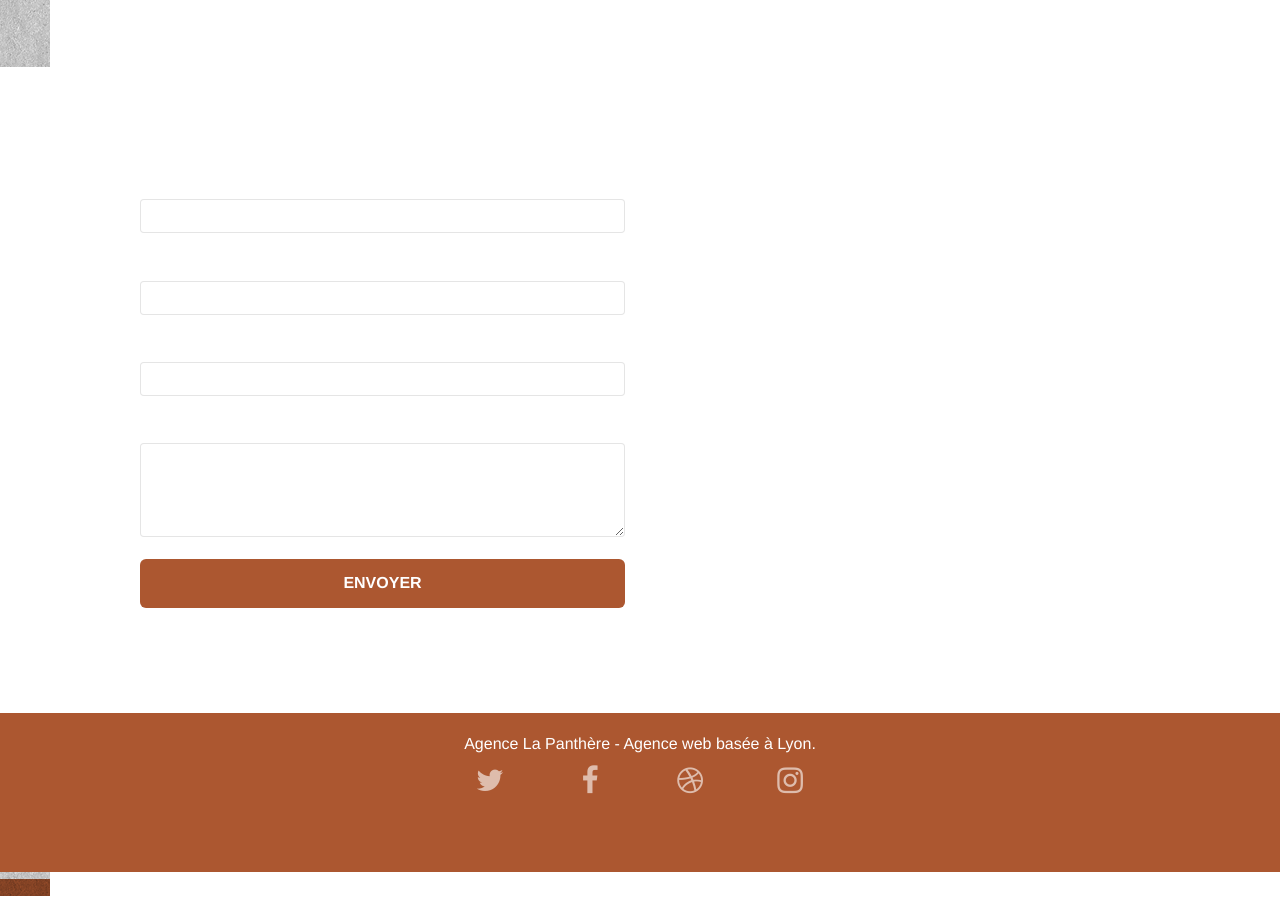
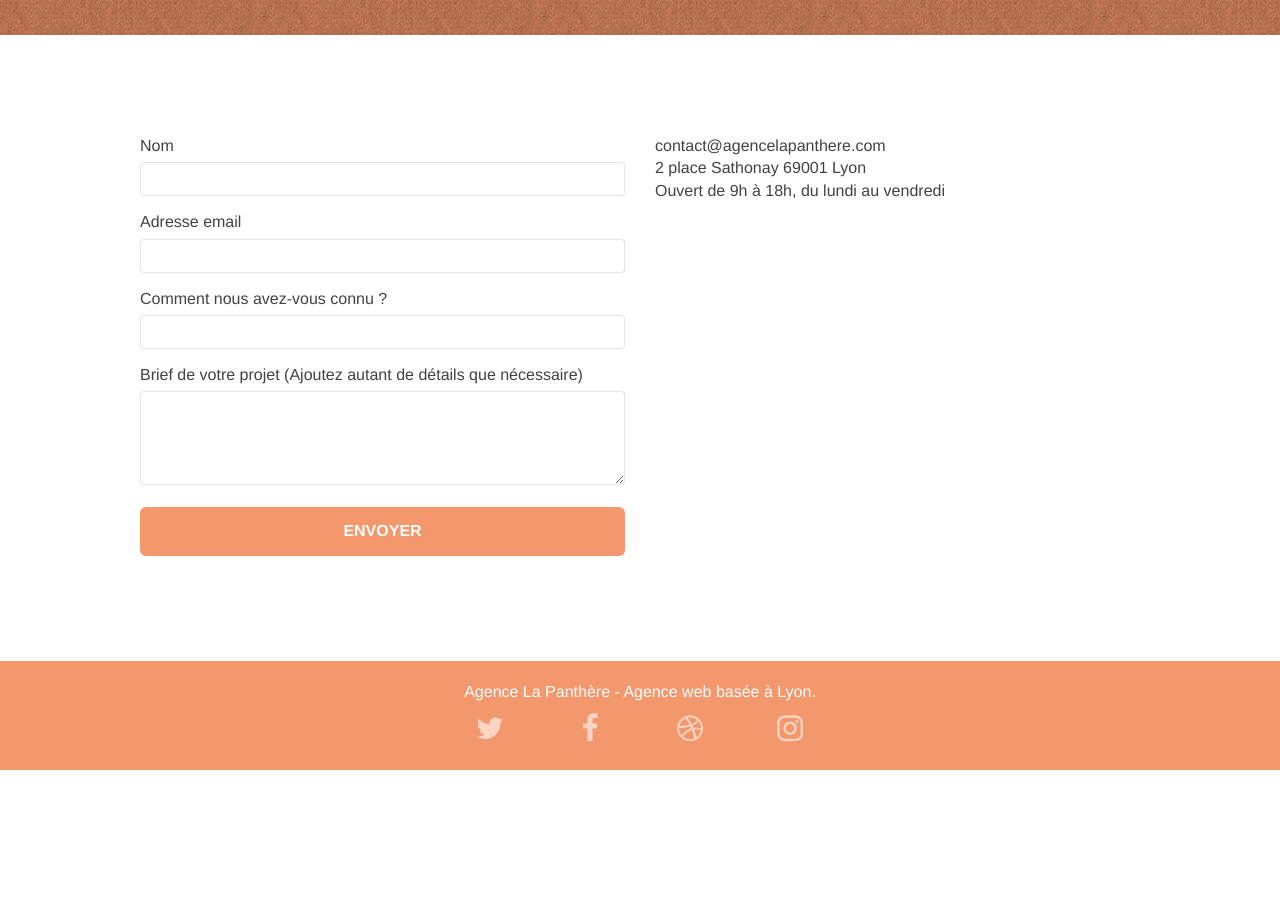
Before and after one commit to WalTho/SEO_OC, a plain HTML site: page contact.html in a window 1280 px wide. Shown: the part 360-1264 px from the top of the page. After the commit the page ends 1130 px from the top, so only its background shows below. Drawn offline with Linux system fonts and the light colour scheme.

Commit message:
Revert "refactor: accessibility and seo rectifications (#12)" (#13)
This reverts commit 495f2d7324a5af68069c2a3a1c5a7731671b384d.

```diff
--- a/contact.html
+++ b/contact.html
@@ -31,9 +31,9 @@
     </head>
     <body>
         <!-- Principal conteneur -->
-        <main class="page-container">
+        <div class="page-container">
             <!-- bloc-0 -->
-            <section class="bloc bgc-white l-bloc" id="bloc-0">
+            <div class="bloc bgc-white l-bloc" id="bloc-0">
                 <div class="container bloc-sm">
                     <nav class="navbar row">
                         <div class="navbar-header">
@@ -70,11 +70,11 @@
                         </div>
                     </nav>
                 </div>
-            </section>
+            </div>
             <!-- bloc-0 END -->
 
             <!-- bloc-6 -->
-            <secton
+            <div
                 class="bloc bg-dots-bg bg-repeat bgc-atomic-tangerine d-bloc bloc-bg-texture texture-paper"
                 id="bloc-6"
             >
@@ -95,11 +95,11 @@
                         </div>
                     </div>
                 </div>
-            </section>
+            </div>
             <!-- bloc-6 END -->
 
             <!-- bloc-7 -->
-            <section class="bloc bgc-white l-bloc" id="bloc-7">
+            <div class="bloc bgc-white l-bloc" id="bloc-7">
                 <div class="container bloc-lg">
                     <div class="row">
                         <div class="col-sm-6">
@@ -110,7 +110,7 @@
                                 fail-msg="Sorry it seems that our mail server is not responding, Sorry for the inconvenience!"
                             >
                                 <div class="form-group">
-                                    <label for="name"> Nom </label>
+                                    <label> Nom </label>
                                     <input
                                         id="name"
                                         class="form-control"
@@ -118,7 +118,7 @@
                                     />
                                 </div>
                                 <div class="form-group">
-                                    <label for="email"> Adresse email </label>
+                                    <label> Adresse email </label>
                                     <input
                                         id="email"
                                         class="form-control"
@@ -127,7 +127,7 @@
                                     />
                                 </div>
                                 <div class="form-group">
-                                    <label for="input_504">
+                                    <label>
                                         Comment nous avez-vous connu ?
                                     </label>
                                     <input
@@ -138,7 +138,7 @@
                                     />
                                 </div>
                                 <div class="form-group">
-                                    <label for="message">
+                                    <label>
                                         Brief de votre projet (Ajoutez autant de
                                         détails que nécessaire)<br /> </label
                                     ><textarea
@@ -166,7 +166,7 @@
                         </div>
                     </div>
                 </div>
-            </section>
+            </div>
             <!-- bloc-7 END -->
 
             <!-- ScrollToTop Button -->
@@ -178,7 +178,7 @@
             <!-- ScrollToTop Button END-->
 
             <!-- Footer - bloc-8 -->
-            <footer class="bloc bgc-atomic-tangerine d-bloc" id="bloc-8">
+            <div class="bloc bgc-atomic-tangerine d-bloc" id="bloc-8">
                 <div class="container bloc-sm">
                     <div class="row">
                         <div class="col-sm-12">
@@ -188,7 +188,7 @@
                             <div class="row row-no-gutters social">
                                 <div class="col-sm-3">
                                     <div class="text-center">
-                                        <a class="social" href="index.html" aria-label="Twitter"
+                                        <a class="social" href="index.html"
                                             ><span
                                                 class="fa fa-twitter icon-md"
                                             ></span
@@ -197,7 +197,7 @@
                                 </div>
                                 <div class="col-sm-3">
                                     <div class="text-center">
-                                        <a class="social" href="index.html" aria-label="Facebook"
+                                        <a class="social" href="index.html"
                                             ><span
                                                 class="fa fa-facebook icon-md"
                                             ></span
@@ -206,7 +206,7 @@
                                 </div>
                                 <div class="col-sm-3">
                                     <div class="text-center">
-                                        <a class="social" href="index.html" aria-label="Dribbble"
+                                        <a class="social" href="index.html"
                                             ><span
                                                 class="fa fa-dribbble icon-md"
                                             ></span
@@ -215,7 +215,7 @@
                                 </div>
                                 <div class="col-sm-3">
                                     <div class="text-center">
-                                        <a class="social" href="index.html" aria-label="fa-instagram"
+                                        <a class="social" href="index.html"
                                             ><span
                                                 class="fa fa-instagram icon-md"
                                             ></span
@@ -226,9 +226,9 @@
                         </div>
                     </div>
                 </div>
-            </footer>
+            </div>
             <!-- Footer - bloc-8 END -->
-        </main>
+        </div>
         <!-- Principal conteneur END -->
     </body>
 </html>
--- a/style.css
+++ b/style.css
@@ -102,7 +102,7 @@ a:hover {
 }
 
 .d-bloc {
-    color: #FFFFFF;
+    color: #424242;
     font-size: 16px;
     line-height: 2;
 }
@@ -376,7 +376,7 @@ a:hover {
     }
     .nav > li .dropdown-menu a,
     .nav > li .dropdown-menu a:hover {
-        color: #ffffff;
+        color: #424242;
     }
     .nav-invert .site-navigation {
         left: 0;
@@ -658,7 +658,7 @@ a {
     font-family: "helvetica";
     font-size: 16px !important;
     font-weight: 400;
-    color: #ffffff!important;
+    color: #424242!important;
     line-height: 1.4;
 }
 
@@ -735,7 +735,7 @@ p {
 
 .social {
     max-width: 400px;
-    margin: auto auto 50px auto;
+    margin: auto auto auto auto;
 }
 
 h2 {
@@ -805,7 +805,7 @@ h4 {
 }
 
 .bgc-atomic-tangerine {
-    background-color: #AC5730;
+    background-color: #F3976C;
 }
 
 .tc-white {
@@ -814,12 +814,12 @@ h4 {
 }
 
 .btn-atomic-tangerine {
-    background: #AC5730;
+    background: #F3976C;
     color: #FFFFFF!important;
 }
 
 .btn-atomic-tangerine:hover {
-    background: #e1855a!important;
+    background: #c27956!important;
     color: #FFFFFF!important;
 }
 
@@ -832,11 +832,11 @@ h4 {
 }
 
 .ltc-atomic-tangerine {
-    color: #AC5730!important;
+    color: #F3976C!important;
 }
 
 .ltc-atomic-tangerine:hover {
-    color: #AC5730!important;
+    color: #c27956!important;
 }
 
 .icon-dark-slate-blue {
```
Also changed, not shown: index.html (+45 -24 lines).
